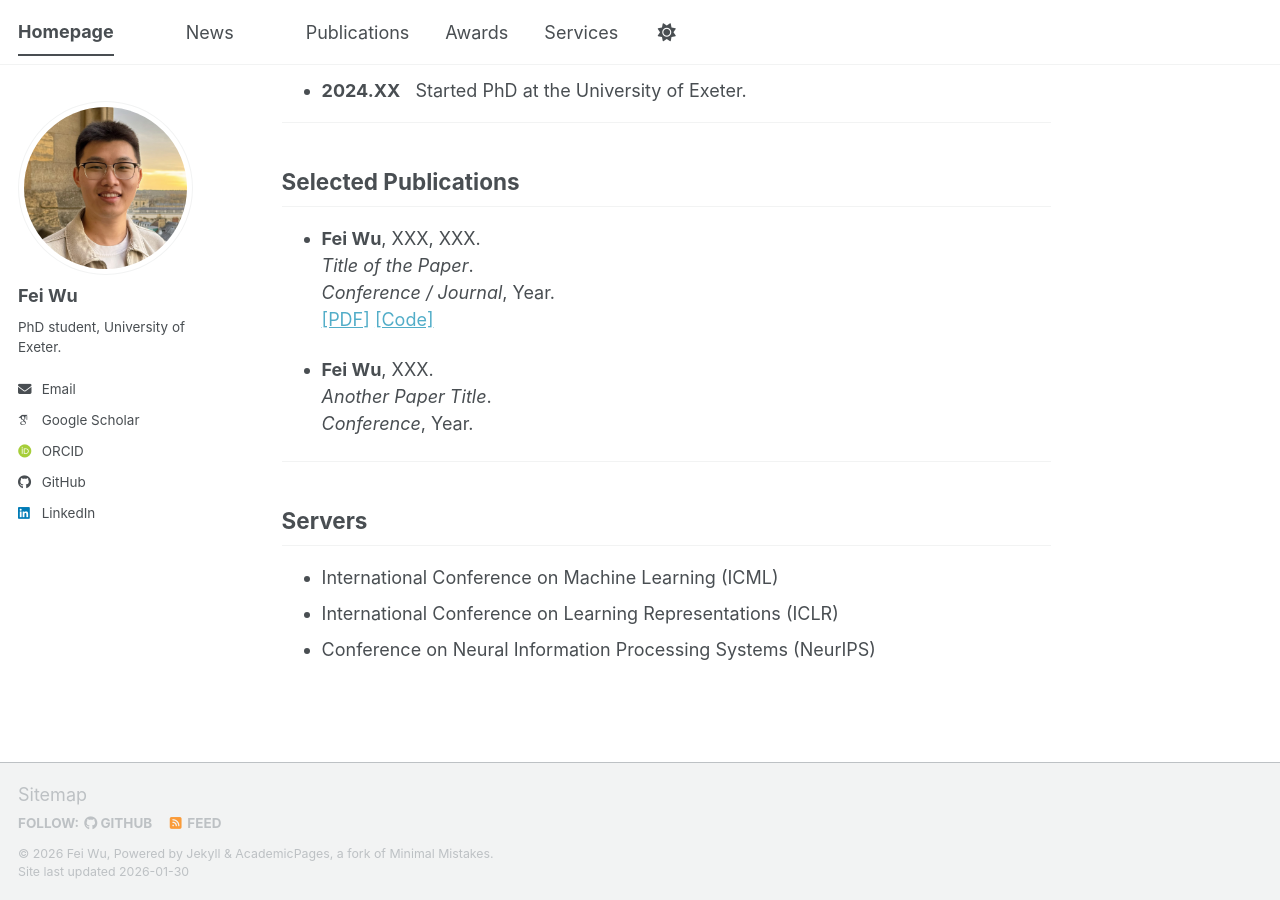
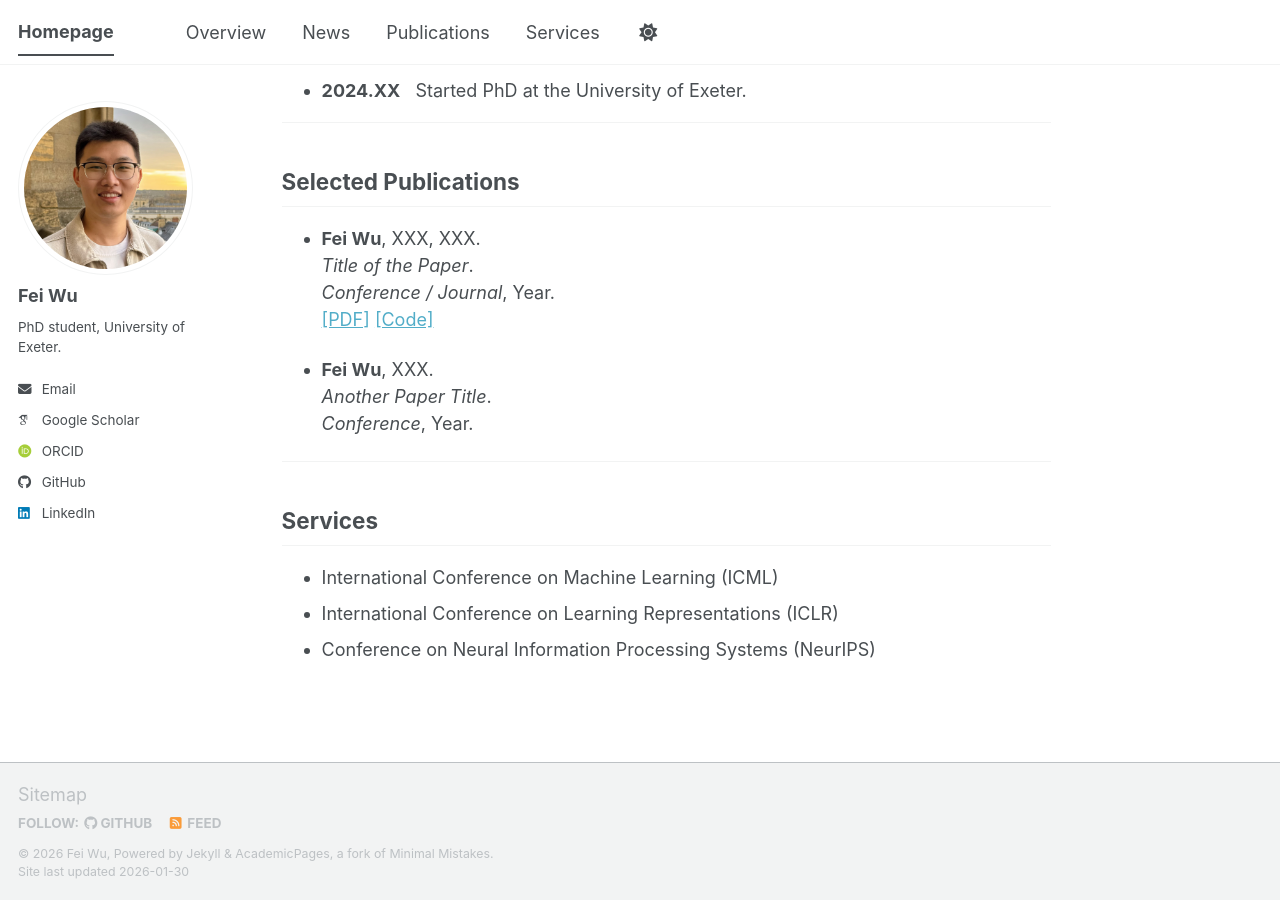
Before and after one commit to fei407/fei407.github.io, a Jekyll site: the page built from _pages/about.md, in a window 1280 px wide and 900 px high, scrolled down 510 px. Built offline with Jekyll 4.4.1, drawn with Linux system fonts in a browser that asks for light colours; some web fonts are replaced; a script bundle is joined from its source files by our own code; library files that are not in the unit come from our copies.

Commit message:
update info

```diff
--- a/_data/navigation.yml
+++ b/_data/navigation.yml
@@ -8,14 +8,14 @@
 #      Markdown formatted page while the second is generated using JSON.
 
 main:
+  - title: "Overview"
+    url: /#overview
+
   - title: "News"
-  - url: /#news
+    url: /#news
 
   - title: "Publications"
-    url: /#publications
-
-  - title: "Awards"
-    url: /#awards
+    url: /#selected-publications
 
   - title: "Services"
     url: /#services
--- a/_pages/about.md
+++ b/_pages/about.md
@@ -36,7 +36,7 @@ My research interests focus on **Parameter-Efficient Fine-Tuning**, **Federated
 
 ---
 
-## Servers
+## Services
 - International Conference on Machine Learning (ICML)
 - International Conference on Learning Representations (ICLR)
 - Conference on Neural Information Processing Systems (NeurIPS)
```
